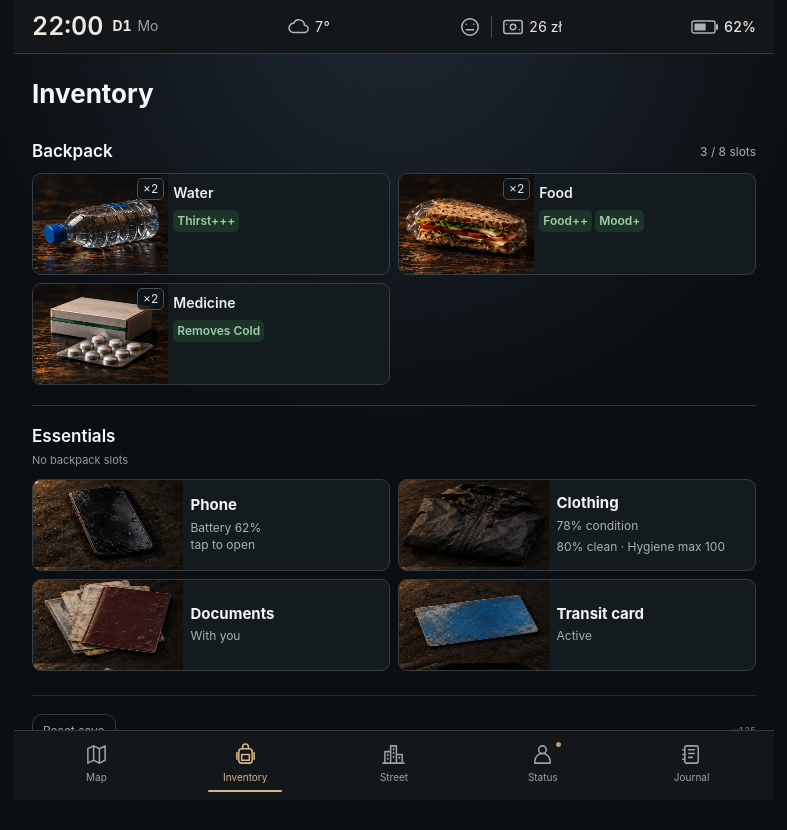
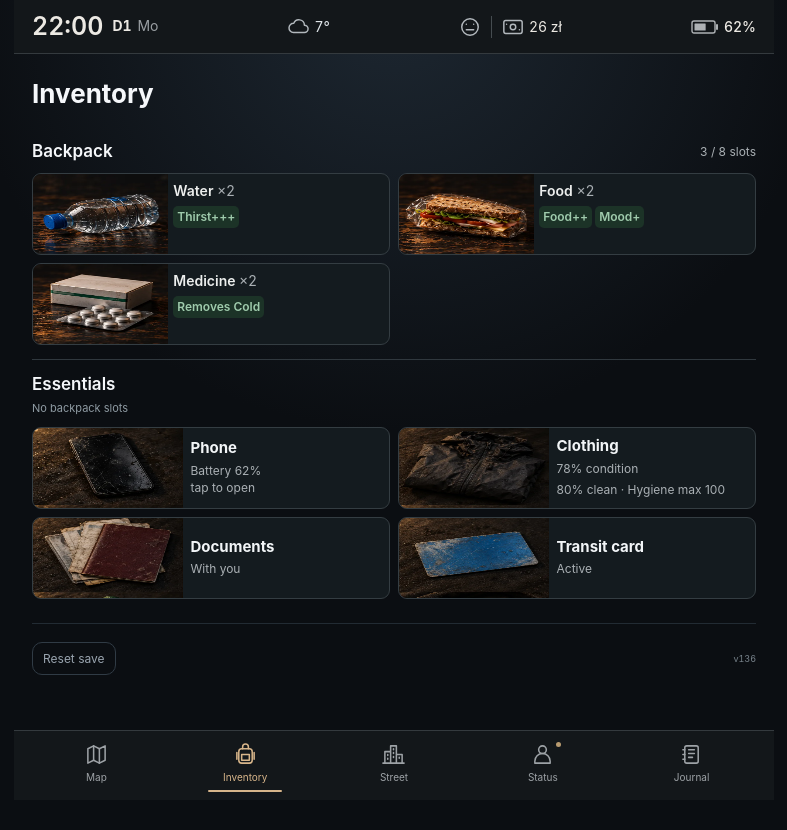
Before and after one commit to AlexanderKruk/street-life-game, a React (Vite) app: page / in a window 1280 px wide. Both pictures are taken after a click on the button "Inventory". Shown: the top 830 px of the page, without its empty margins (246-1033 px from the left). After the commit the page ends 800 px from the top, so only its background shows below. Built offline with nearby package versions, Linux system fonts and the light colour scheme.

Commit message:
Compact inventory cards and move quantity beside item name (v136)

```diff
--- a/src/App.tsx
+++ b/src/App.tsx
@@ -11,7 +11,7 @@ import ClosedContent from './ClosedContent'
 import ResultCard, { type ResultCardData } from './ResultCard'
 import { questionPresentation } from './resultPresentation'
 
-const BUILD_VERSION = 'v2026.10.11-135'
+const BUILD_VERSION = 'v2026.10.11-136'
 
 const PHONE_ACTIVITY_KEY = 'street-life-phone-activity-v1'
 const PHONE_SEARCH_ESTIMATE = 15
--- a/src/InventorySlot.tsx
+++ b/src/InventorySlot.tsx
@@ -3,8 +3,8 @@ import ItemArt, { type ItemArtId } from './ItemArt'
 type Props = { art: ItemArtId; name: string; quantity: number; effects: string[]; hint: string; onUse?: () => void; disabled?: boolean }
 
 export default function InventorySlot({ art, name, quantity, effects, hint, onUse, disabled }: Props) {
-  const content = <><div className="inventory-slot-picture"><ItemArt id={art} /><span className="inventory-quantity">×{quantity}</span></div>
-    <div className="inventory-slot-copy"><strong>{name}</strong><div className="inventory-effects">{effects.map(effect => <em className={effect.includes('−') || effect === 'Spoiled' ? 'negative' : effect === 'Stale' ? 'warning' : 'positive'} key={effect}>{effect}</em>)}</div></div></>
+  const content = <><div className="inventory-slot-picture"><ItemArt id={art} /></div>
+    <div className="inventory-slot-copy"><strong>{name} <span className="inventory-quantity">×{quantity}</span></strong><div className="inventory-effects">{effects.map(effect => <em className={effect.includes('−') || effect === 'Spoiled' ? 'negative' : effect === 'Stale' ? 'warning' : 'positive'} key={effect}>{effect}</em>)}</div></div></>
   return onUse ? <button className="inventory-slot usable" onClick={onUse} disabled={disabled} aria-label={`${name} ×${quantity} · ${hint}`} title={hint}>{content}</button>
     : <div className="inventory-slot" role="group" aria-label={`${name} ×${quantity} · ${hint}`} title={hint}>{content}</div>
 }
--- a/src/styles.css
+++ b/src/styles.css
@@ -872,13 +872,13 @@ footer .header-version { margin-left:auto; align-self:center; }
 .inventory-screen .inventory-section-heading strong { font-size:17px; font-weight:600; }
 .inventory-screen .inventory-section-heading > span { font-size:12px; font-weight:400; color:#aab0b4; }
 .inventory-screen .backpack-grid { grid-template-columns:repeat(2,minmax(0,1fr)); gap:8px; margin:0; }
-.inventory-slot { position:relative; min-width:0; min-height:100px; padding:0; border:1px solid #343d42; border-radius:9px; background:#141b1f; color:#eceeed; overflow:hidden; text-align:left; font-family:inherit; display:flex; flex-direction:row; }
+.inventory-slot { position:relative; min-width:0; min-height:80px; padding:0; border:1px solid #343d42; border-radius:9px; background:#141b1f; color:#eceeed; overflow:hidden; text-align:left; font-family:inherit; display:flex; flex-direction:row; }
 button.inventory-slot { cursor:pointer; width:100%; }
-.inventory-slot-picture { position:relative; width:38%; min-height:100px; flex-shrink:0; }
+.inventory-slot-picture { position:relative; width:38%; min-height:80px; flex-shrink:0; }
 .inventory-art { display:block; width:100%; height:100%; background-repeat:no-repeat; }
 .inventory-slot-picture .inventory-art { position:absolute; inset:0; }
-.inventory-quantity { position:absolute; z-index:1; right:4px; top:4px; padding:2px 5px; border:1px solid #485158; border-radius:5px; background:#101619db; color:#e7e8e4; font-size:12px; line-height:1.3; }
-.inventory-slot-copy { display:flex; flex-direction:column; align-items:flex-start; justify-content:center; min-width:0; gap:8px; padding:10px 5px; flex:1; }
+.inventory-quantity { color:#aab0b4; font-size:inherit; font-weight:400; white-space:nowrap; }
+.inventory-slot-copy { display:flex; flex-direction:column; align-items:flex-start; justify-content:center; min-width:0; gap:6px; padding:8px 5px; flex:1; }
 .inventory-slot-copy strong { font-size:12px; line-height:1.3; font-weight:600; overflow-wrap:anywhere; }
 .inventory-effects { display:flex; flex-direction:row; flex-wrap:wrap; align-self:stretch; justify-content:flex-start; gap:3px; }
 .inventory-effects em { font-size:10px; line-height:1.3; font-style:normal; font-weight:600; padding:3px 4px; border-radius:5px; overflow-wrap:anywhere; }
@@ -887,11 +887,11 @@ button.inventory-slot { cursor:pointer; width:100%; }
 .inventory-effects .warning { color:#d7b58a; background:#3a3024; }
 .inventory-slot:disabled { opacity:.55; cursor:default; }
 .backpack-empty-message { color:#8f9ba3; font-size:13px; margin:12px 0; }
-.inventory-screen .essentials-heading { padding-top:20px; margin-top:20px; border-top:1px solid #30383e; }
+.inventory-screen .essentials-heading { padding-top:14px; margin-top:14px; border-top:1px solid #30383e; }
 .inventory-screen .essentials-heading small { display:block; font-size:11px; color:#8f9ba3; margin-top:4px; }
 .inventory-screen .essentials-grid { gap:8px; margin-top:0; grid-template-columns:repeat(2,minmax(0,1fr)); }
-.inventory-screen .essentials-grid .inventory-item { display:grid; grid-template-columns:42% minmax(0,1fr); gap:8px; min-height:90px; padding:0; border-radius:9px; border-color:#343d42; background:#141b1f; align-items:stretch; overflow:hidden; }
-.inventory-screen .essentials-grid .inventory-art { min-height:90px; }
+.inventory-screen .essentials-grid .inventory-item { display:grid; grid-template-columns:42% minmax(0,1fr); gap:8px; min-height:80px; padding:0; border-radius:9px; border-color:#343d42; background:#141b1f; align-items:stretch; overflow:hidden; }
+.inventory-screen .essentials-grid .inventory-art { min-height:80px; }
 .inventory-screen .essentials-grid .inventory-item > div { justify-content:center; padding:8px 7px 8px 0; gap:5px; }
 .inventory-screen .essentials-grid strong { font-size:12px; line-height:1.25; }
 .inventory-screen .essentials-grid small { font-size:10px; line-height:1.4; color:#aab0b4; }
```
Also changed, not shown: 1 other file (tests, documents, lock files or other folders).
